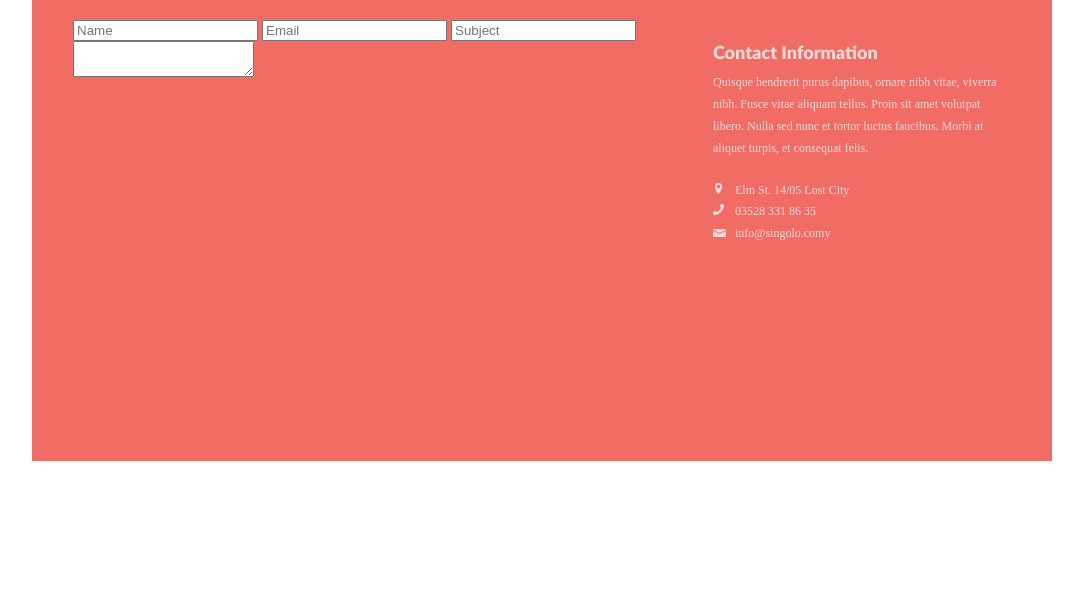
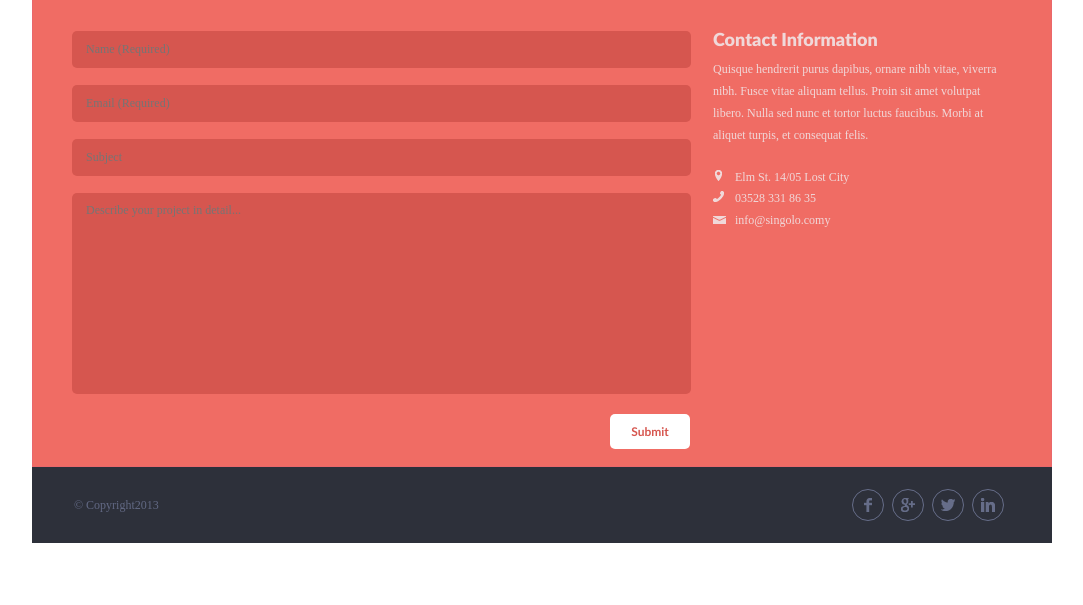
Before and after one commit to ArtyomBlr/singolo, a plain HTML site: page singolo3.html in a window 1280 px wide. Shown: the part 195-800 px from the top of the page, without its empty margins (98-1181 px from the left). Drawn offline with Linux system fonts and the light colour scheme; a web font is replaced by a local one.

Commit message:
feat: add footer, change singolo2.css

```diff
--- a/singolo2.css
+++ b/singolo2.css
@@ -162,41 +162,45 @@
 }
 
 .contact-img.facebook {
+    cursor: pointer;
     background: url('assets/img/facebook.png') no-repeat;
-    background-position: 12px 9px;
+    background-position: 11px 8px;
 }
 
 .contact-img.facebook:hover {
     background: url('assets/img/facebook-black.png') no-repeat;
-    background-position: 12px 9px;
+    background-position: 11px 8px;
 }
 
 .contact-img.google {
+    cursor: pointer;
     background: url('assets/img/google.png') no-repeat;
-    background-position: 9px 9px;
+    background-position: 8px 8px;
 }
 
 .contact-img.google:hover {
     background: url('assets/img/google-black.png') no-repeat;
-    background-position: 9px 9px;
+    background-position: 8px 8px;
 }
 
 .contact-img.twitter {
+    cursor: pointer;
     background: url('assets/img/twitter.png') no-repeat;
-    background-position: 9px 9px;
+    background-position: 8px 9px;
 }
 
 .contact-img.twitter:hover {
     background: url('assets/img/twitter-black.png') no-repeat;
-    background-position: 9px 9px;
+    background-position: 8px 9px;
 }
 
 .contact-img.linkedin {
+    cursor: pointer;
     background: url('assets/img/linkedin.png') no-repeat;
-    background-position: 9px 9px;
+    background-position: 8px 8px;
 }
 
 .contact-img.linkedin:hover {
     background: url('assets/img/linkedin-black.png') no-repeat;
-    background-position: 9px 9px;
+    background-position: 8px 8px;
 }
--- a/singolo3.css
+++ b/singolo3.css
@@ -21,16 +21,17 @@
 .form {
     margin: 0 auto;
     box-sizing: border-box;
-    padding: 56px 41px 18px;
+    padding: 41px 41px 18px;
     width: 1020px;
-    height: 648px;
+    height: 654px;
     background: #f06c64;
+    border: 1px solid #ea676b;
 }
 
 .form h1 {
     font-family: Lato-Black;
     font-size: 30px;
-    line-height: 18px;
+    line-height: 21px;
     letter-spacing: -0.5px;
     color: #f0d8d9;
 }
@@ -46,19 +47,63 @@
 .enter-form {
     display: flex;
     flex-direction: row;
-    padding: 5px 0px;
+    padding: 6px 0px;
 }
 
 .main-form {
     width: 620px;
 }
 
+.form-to-use {
+    margin: 21px 0px 0px -2px;
+}
 
+.name, .mail, .subject {
+    width: 619px;
+    height: 37px;
+    margin-bottom: 17px;
+    padding: 0px 14px;
+    border-radius: 5px;
+    border: none;
+    background-color: #d6564f;
+    box-sizing: border-box;
+    font-family: Lato-Regular;
+    font-size: 12px;
+    color: #f48c8f;
+}
+
+.textarea {
+    width: 619px;
+    height: 201px;
+    margin-bottom: 16px;
+    box-sizing: border-box;
+    padding: 10px 14px;
+    border-radius: 5px;
+    resize: none;
+    border: none;
+    background-color: #d6564f;
+    font-family: Lato-Regular;
+    font-size: 12px;
+    color: #f48c8f;
+}
+
+.form-button {
+    margin-left: 538px;
+    width: 80px;
+    padding: 10px 14px;
+    border-radius: 5px;
+    border: none;
+    background-color: white;
+    box-sizing: border-box;
+    font-family: Lato-Bold;
+    font-size: 12px;
+    color: #d6564f;
+}
 
 .information {
     width: 316px;
     box-sizing: border-box;
-    padding: 13px 0px 0px 20px;
+    padding: 10px 0px 0px 19px;
 }
 
 .information h3 {
@@ -103,3 +148,83 @@
 .contact-info3 span {
     padding-left: 6px;
 }
+
+footer {
+    display: flex;
+    flex-direction: row;
+    align-items: center;
+    margin: 0 auto;
+    box-sizing: border-box;
+    padding: 0px 40px 0px 42px;
+    width: 1020px;
+    height: 76px;
+    background-color: #2d303a;
+}
+
+footer p {
+    font-family: Lato-Regular;
+    font-size: 12px;
+    line-height: 30px;
+    letter-spacing: 0px;
+    color: #626984;
+}
+
+.footer-links {
+    position: relative;
+    left: 693px;
+    display: flex;
+    flex-direction: row;
+}
+
+.contact-img {
+    margin-right: 8px;
+    box-sizing: border-box;
+    width: 32px;
+    height: 32px;
+    border: 1px solid #666d89;
+    border-radius: 50%;
+}
+
+.contact-img.facebook {
+    cursor: pointer;
+    background: url('assets/img/facebook.png') no-repeat;
+    background-position: 11px 8px;
+}
+
+.contact-img.facebook:hover {
+    background: url('assets/img/facebook-black.png') no-repeat;
+    background-position: 11px 8px;
+}
+
+.contact-img.google {
+    cursor: pointer;
+    background: url('assets/img/google.png') no-repeat;
+    background-position: 8px 8px;
+}
+
+.contact-img.google:hover {
+    background: url('assets/img/google-black.png') no-repeat;
+    background-position: 8px 8px;
+}
+
+.contact-img.twitter {
+    cursor: pointer;
+    background: url('assets/img/twitter.png') no-repeat;
+    background-position: 8px 9px;
+}
+
+.contact-img.twitter:hover {
+    background: url('assets/img/twitter-black.png') no-repeat;
+    background-position: 8px 9px;
+}
+
+.contact-img.linkedin {
+    cursor: pointer;
+    background: url('assets/img/linkedin.png') no-repeat;
+    background-position: 8px 8px;
+}
+
+.contact-img.linkedin:hover {
+    background: url('assets/img/linkedin-black.png') no-repeat;
+    background-position: 8px 8px;
+}
--- a/singolo3.html
+++ b/singolo3.html
@@ -12,14 +12,12 @@
                 <p>Fusce dapibus, tellus ac cursus commodo, tortor mauris condimentum. Duis mollis, non commodo luctus, nisi erat porttitor ligula, eget lacinia odio sem nec elit. Fusce dapibus, tellus ac cursus commodo, tortor mauris condimentum nibh.</p>
                 <div class="enter-form">
                     <div class="main-form">
-                        <form action="#" method="get" class="form-to-use">
-                            <input type="text"  placeholder="Name" required class="name">
-                            <input type="text"  placeholder="Email" required class="mail">
-                            <input type="text"  placeholder="Subject" class="subject">
-                            <textarea name="description" placeholder="Describe your project in detail..." class="textarea">
-
-                            </textarea>
-
+                        <form action="#" method="get" name="form" class="form-to-use">
+                            <input type="text"  name="Name" placeholder="Name (Required)" required class="name">
+                            <input type="email"  name="Mail" placeholder="Email (Required)" required class="mail">
+                            <input type="text"  name="Subject" placeholder="Subject" class="subject">
+                            <textarea name="description" placeholder="Describe your project in detail..." class="textarea"></textarea>
+                            <button type="submit" class="form-button">Submit</button>
                         </form>
                     </div>
                     <div class="information">
@@ -29,17 +27,23 @@
                             <img src="assets/img/location.png"><span> Elm St. 14/05 Lost City</span><br>
                         </div>
                         <div class="contact-info2">
-                            <img src="assets/img/footer-phone.png"><span> 03528 331 86 35</span><br>
+                            <a href="tel:035283318635"><img src="assets/img/footer-phone.png"></a><span> 03528 331 86 35</span><br>
                         </div>
                         <div class="contact-info3">
-                            <img src="assets/img/mail.png"><span> info@singolo.comy</span><br>
+                            <a href="mailto:info@singolo.comy"><img src="assets/img/mail.png"></a><span> info@singolo.comy</span><br>
                         </div>
                     </div>
                 </div>
             </article>
         </main>
         <footer>
-
+            <p>&copy; Copyright2013</p>
+            <div class="footer-links">
+                <div class="contact-img facebook"></div>
+                <div class="contact-img google"></div>
+                <div class="contact-img twitter"></div>
+                <div class="contact-img linkedin"></div>
+            </div>
         </footer>
     </body>
 </html>
```
